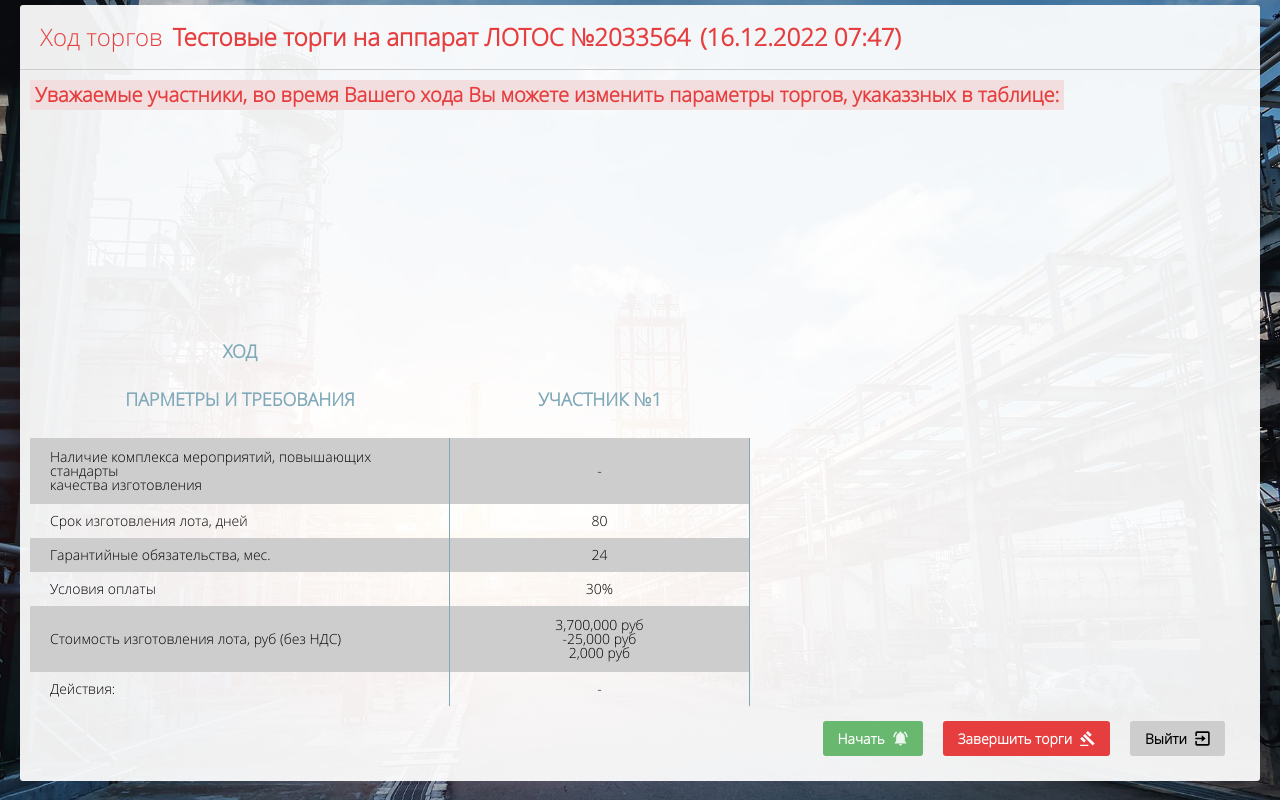
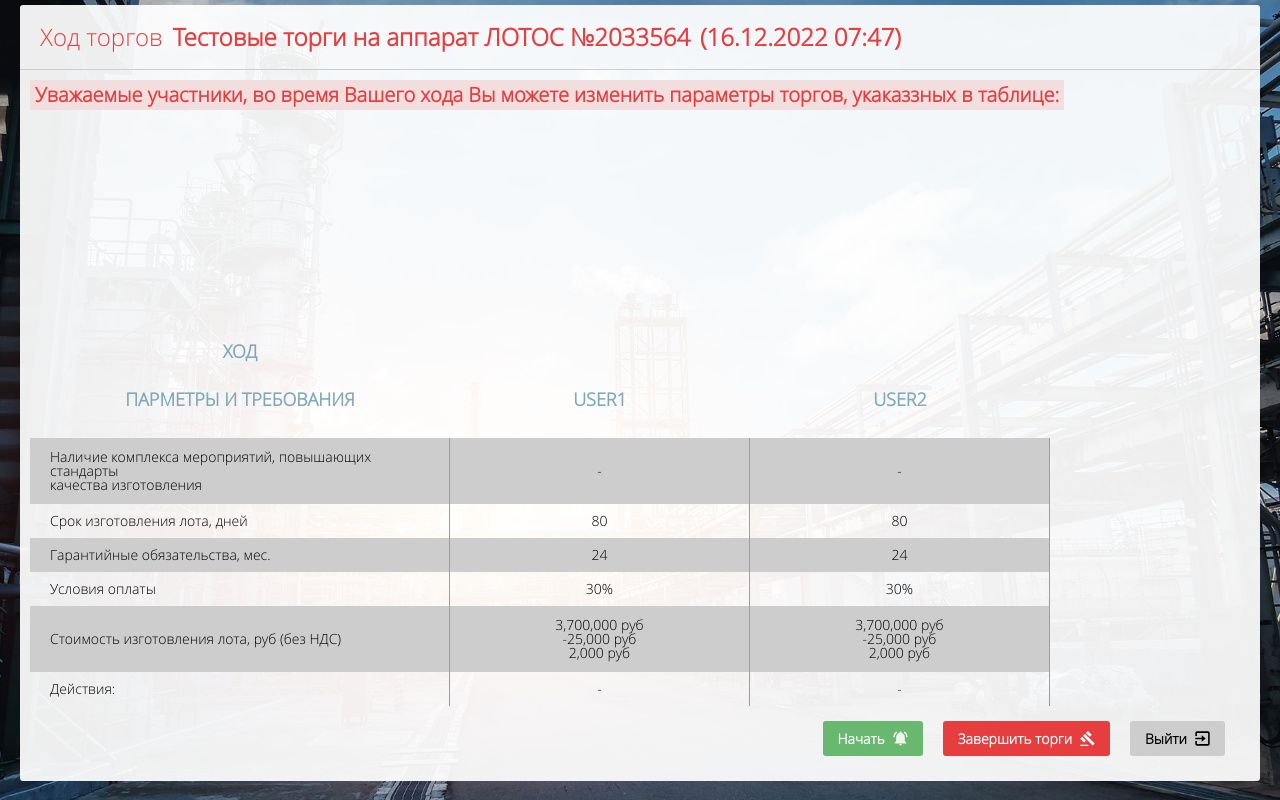
Before and after one commit to Tomiloff/BiddingRoom, a React (Create React App) app: page /#/ in a window 1280 px wide. Built offline with nearby package versions, Linux system fonts and the light colour scheme.

Commit message:
added synchronous timer

```diff
--- a/src/components/room/widgets/Timer.jsx
+++ b/src/components/room/widgets/Timer.jsx
@@ -1,12 +1,18 @@
 import styles from "./timer.module.css";
 import timerIcon from "../../../assets/all-images/icons/timerForWidget.svg";
 import classNames from "classnames";
+import { useEffect } from "react";
 
 
-const Timer = ({minutes, seconds, isCounting}) => {
+const Timer = ({minutes, seconds, tradingMode, onChangeMinutes, onChangeSeconds}) => {
+
+  useEffect(() => {
+    onChangeSeconds(seconds);
+    onChangeMinutes(minutes);
+  }, [seconds]);
 
   return(
-    <div className={classNames(styles.timer, isCounting ? styles.show : styles.hide)}>
+    <div className={classNames(styles.timer, tradingMode ? styles.show : styles.hide)}>
       <time>00:{minutes}:{seconds}</time>
       <img src={timerIcon} alt="timerIcon" />
     </div>
--- a/src/components/room/widgets/withWidgetTimer.js
+++ b/src/components/room/widgets/withWidgetTimer.js
@@ -1,21 +1,41 @@
 import { useEffect, useState } from "react";
+import { connect } from "react-redux";
+import { setTradingMode } from "../../../stores/reducers/room-reducer";
 
+
+const mapStateToPropsForTimer = (state) => {
+  return {
+    participants: state.room.participants
+  }
+};
 
 export const withWidgetTimer = (Component) => {
 
-  const WidgetTimerContainer = () => {
-    const [timeLeft, settimeLeft] = useState(2 * 60);
+  const WidgetTimerContainer = ({participants, setTradingMode}) => {
+    const [timeLeft, setTimeLeft] = useState(1 * 60);
     const [isCounting, setIsCounting] = useState(false);
+    const [actualMinutes, setActualMinutes] = useState("");
+    const [actualSeconds, setActualSeconds] = useState("");
+    const [counter, setCounter] = useState(0);
 
     const getPaadTime = (time) => time.toString().padStart(2, "0");
-
     const minutes = getPaadTime(Math.floor(timeLeft / 60));
     const seconds = getPaadTime(timeLeft - minutes * 60);
+
+
+    const onChangeMinutes = (actualMinutes) => {
+      setActualMinutes(actualMinutes);
+    };
+
+    const onChangeSeconds = (actualSeconds) => {
+      setActualSeconds(actualSeconds);
+    };
+
 
     useEffect(() => {
       const interval = setInterval(() => {
         isCounting &&
-        settimeLeft((timeLeft) => (timeLeft >= 1 ? timeLeft - 1 : 0));
+        setTimeLeft((timeLeft) => (timeLeft >= 1 ? timeLeft - 1 : 1 * 60));
       }, 1000);
 
       return () => {
@@ -23,24 +43,48 @@ export const withWidgetTimer = (Component) => {
       };
     }, [isCounting]);
 
+    useEffect(() => {
+      if (actualMinutes === "00" && actualSeconds === "00" ) {
+        setTradingMode(participants[counter].id, false);
+        setCounter(c => c + 1);
+      } else if (counter === participants.length)  {
+        setCounter(0);
+      }
+    }, [actualSeconds]);
+
+    useEffect(() => {
+      if (counter < participants.length) {
+        isCounting &&
+      setTradingMode(participants[counter].id, true)
+      }
+    }, [isCounting, counter]);
+
+
     const handleStart = () => {
       setIsCounting(true);
     };
 
     const handleUpdate = () => {
       setIsCounting(true);
-      settimeLeft(2 * 60);
+      setCounter(0);
+      setTimeLeft(1 * 60);
+
+      if (counter != 0) setTradingMode(participants[counter].id, false);
     };
 
     const handleStop = () => {
       setIsCounting(false);
-      settimeLeft(2 * 60);
+      setTradingMode(participants[counter].id, false);
+      setCounter(0);
+      setTimeLeft(1 * 60);
     };
 
+
     return (
-      <Component minutes={minutes} seconds={seconds} handleStart={handleStart} handleUpdate={handleUpdate} handleStop={handleStop} isCounting={isCounting} />
+      <Component minutes={minutes} seconds={seconds} handleStart={handleStart} handleUpdate={handleUpdate} handleStop={handleStop} isCounting={isCounting} onChangeMinutes={onChangeMinutes} onChangeSeconds={onChangeSeconds} />
     );
   };
 
-  return WidgetTimerContainer;
+
+  return connect(mapStateToPropsForTimer, {setTradingMode})(WidgetTimerContainer);
 };
--- a/src/features/Room/ParticipantСard.jsx
+++ b/src/features/Room/ParticipantСard.jsx
@@ -3,11 +3,11 @@ import Timer from "../../components/room/widgets/Timer";
 import styles from "../../pages/Room/Room.module.css";
 
 
-const ParticipantСard = ({minutes, seconds, isCounting}) => {
+const ParticipantСard = ({minutes, seconds, id, login, tradingMode, onChangeMinutes, onChangeSeconds}) => {
   return (
-    <div className={classNames(styles.participant, !isCounting ? styles.adaptation : "")}>
-      <Timer minutes={minutes} seconds={seconds} isCounting={isCounting} />
-      <h3 className={styles.parametersSubTitle}>Участник №1</h3>
+    <div id={id} className={classNames(styles.participant, !tradingMode ? styles.adaptation : "")}>
+      <Timer minutes={minutes} seconds={seconds} tradingMode={tradingMode} onChangeSeconds={onChangeSeconds} onChangeMinutes={onChangeMinutes} />
+      <h3 className={styles.parametersSubTitle}>{login}</h3>
       <ul className={styles.participantTable}>
         <li className={styles.termsStandard}>-</li>
         <li>80</li>
--- a/src/pages/Room/Room.jsx
+++ b/src/pages/Room/Room.jsx
@@ -7,7 +7,7 @@ import ParticipantСard from "../../features/Room/ParticipantСard";
 import styles from "./Room.module.css";
 
 
-const Room = ({handleStart, handleUpdate, handleStop, minutes, seconds, isCounting}) => {
+const Room = ({handleStart, handleUpdate, handleStop, minutes, seconds, isCounting, room, onChangeSeconds, onChangeMinutes}) => {
   return (
     <div className={styles.room}>
       <h2 className={styles.notification}>Уважаемые участники, во время Вашего хода Вы можете изменить параметры торгов, укаказзных в таблице:</h2>
@@ -15,7 +15,11 @@ const Room = ({handleStart, handleUpdate, handleStop, minutes, seconds, isCounti
         <div className={styles.tradingWorkspace}>
           <ParametersTable />
           <div className={styles.competitionArea}>
-            <ParticipantСard minutes={minutes} seconds={seconds} isCounting={isCounting} />
+            {room.participants.map(({id, login, tradingMode}) => {
+              return(
+                <ParticipantСard key={id} id={id} login={login} minutes={minutes} seconds={seconds} tradingMode={tradingMode} onChangeMinutes={onChangeMinutes} onChangeSeconds={onChangeSeconds} />
+              )
+            })}
           </div>
         </div>
 
--- a/src/pages/Room/RoomContainer.jsx
+++ b/src/pages/Room/RoomContainer.jsx
@@ -1,13 +1,22 @@
+import { connect } from "react-redux";
+import { compose } from "redux";
 import { withWidgetTimer } from "../../components/room/widgets/withWidgetTimer";
 import Room from "./Room";
 
 
-const RoomContainer = ({handleStart, handleUpdate, handleStop, minutes, seconds, isCounting}) => {
+const RoomContainer = ({handleStart, handleUpdate, handleStop, minutes, seconds, isCounting, room, onChangeMinutes, onChangeSeconds}) => {
 
   return (
-    <Room handleStart={handleStart} handleUpdate={handleUpdate} handleStop={handleStop} minutes={minutes} seconds={seconds} isCounting={isCounting} />
+    <Room handleStart={handleStart} handleUpdate={handleUpdate} handleStop={handleStop} minutes={minutes} seconds={seconds} isCounting={isCounting} room={room} onChangeMinutes={onChangeMinutes} onChangeSeconds={onChangeSeconds} />
   );
 };
 
 
-export default withWidgetTimer(RoomContainer);
+const mapStateToProps = (state) => {
+  return {
+    room: state.room
+  }
+};
+
+
+export default compose( withWidgetTimer, connect(mapStateToProps, null)) (RoomContainer);
--- /dev/null
+++ b/src/stores/reducers/room-reducer.js
@@ -0,0 +1,58 @@
+const SET_MODE = "room/SET_MODE"
+
+
+const initialState = {
+  participants: [
+    {
+      id: 1,
+      login: "user1",
+      password: "user1",
+      tradingMode: false
+    },
+    {
+      id: 2,
+      login: "user2",
+      password: "user2",
+      tradingMode: false
+    },
+    // {
+    //   id: 3,
+    //   login: "user3",
+    //   password: "user3",
+    //   tradingMode: false
+    // },
+    // {
+    //   id: 4,
+    //   login: "user4",
+    //   password: "user4",
+    //   tradingMode: false
+    // },
+    // {
+    //   id: 5,
+    //   login: "user5",
+    //   password: "user5",
+    //   tradingMode: false
+    // },
+  ]
+};
+
+
+const roomReducer = (state = initialState, action) => {
+
+  switch (action.type) {
+    case SET_MODE:
+      return {
+        ...state,
+        ...state.participants.forEach((user) => user.id === action.payload.id ? user.tradingMode = action.payload.statusMode : user.tradingMode)
+      };
+
+    default:
+      return state;
+  }
+};
+
+
+export const setTradingMode = (id, statusMode) => ({type: SET_MODE, payload:{id, statusMode}});
+
+
+export default roomReducer;
--- a/src/stores/redux-store.js
+++ b/src/stores/redux-store.js
@@ -1,13 +1,17 @@
-import { combineReducers, createStore } from 'redux'
+import { applyMiddleware, combineReducers, compose, createStore } from 'redux'
 import headerReducer from './reducers/header-reducer';
+import roomReducer from './reducers/room-reducer';
 
 
 const reducers = combineReducers({
   header: headerReducer,
+  room: roomReducer
 });
 
 
-const store = createStore(reducers);
+// Подключение расширения Redux DevTools в Google Chrome
+const composeEnhancers = window.__REDUX_DEVTOOLS_EXTENSION_COMPOSE__ || compose;
+const store = createStore(reducers, composeEnhancers(applyMiddleware()));
 
 
 window.store = store;
```
